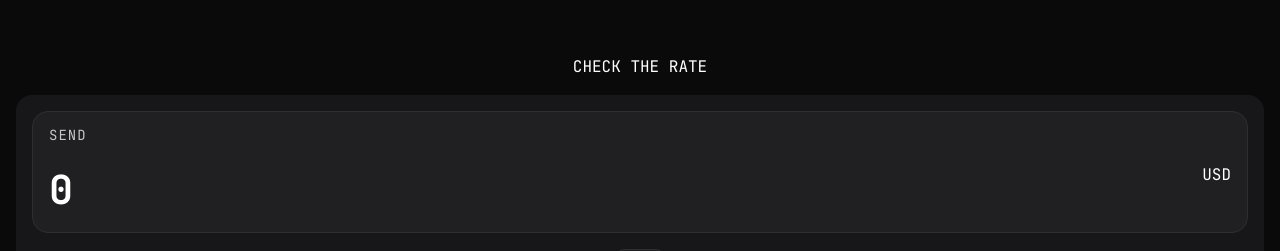
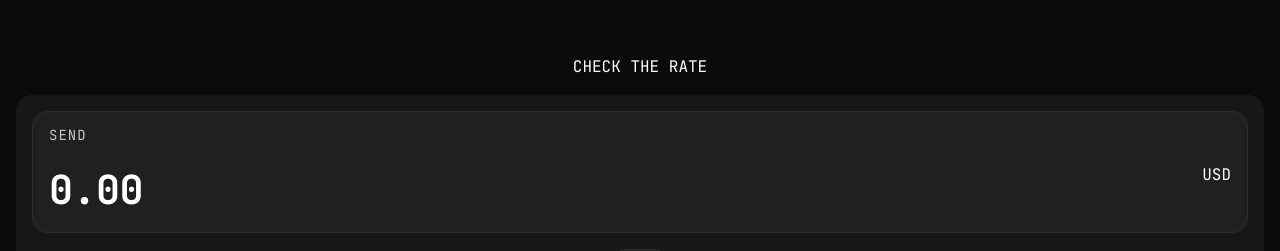
Before and after one commit to constFormek/fx-checker, a Next.js app: page / in a window 1280 px wide. Shown: the part 139-390 px from the top of the page. Built offline with nearby package versions, Linux system fonts and the light colour scheme; no server answers.

Commit message:
added new prop activeInput which helps decide which inputs needs rounding and reduces the drift to the 0.01

```diff
--- a/components/CurrencyInput.tsx
+++ b/components/CurrencyInput.tsx
@@ -5,14 +5,16 @@ export type inputVariant = "send" | "receive";
 interface CurrencyInputProps {
   amount: string;
   currency: string;
-  variant: inputVariant
+  variant: inputVariant;
   handleNewAmount: (variant: inputVariant, newAmount: string) => void;
+  activeInput: inputVariant;
 }
 const CurrencyInput = ({
   amount,
   currency,
   variant,
   handleNewAmount,
+  activeInput,
 }: CurrencyInputProps) => {
   const handleChange = (
     e: React.ChangeEvent<HTMLInputElement, HTMLInputElement>,
@@ -28,6 +30,9 @@ const CurrencyInput = ({
     }
   };
 
+  const newAmount =
+    activeInput === variant ? amount : Number(amount).toFixed(2);
+
   return (
     <div className="flex flex-col justify-between border rounded-16 gap-5 border-neutral-500 bg-neutral-600  p-4 w-full">
       <p className="text-neutral-100 text-preset-4 uppercase">
@@ -38,9 +43,9 @@ const CurrencyInput = ({
         <input
           className={`${variant === "receive" ? "text-lime-500 placeholder:text-lime-500" : "text-neutral-50 placeholder:text-neutral-50"} text-preset-1 font-bold`}
           type="text"
-          placeholder={amount}
+          placeholder={newAmount}
           onChange={(e) => handleChange(e)}
-          value={amount}
+          value={newAmount}
         />
 
         <p>{currency}</p>
```
